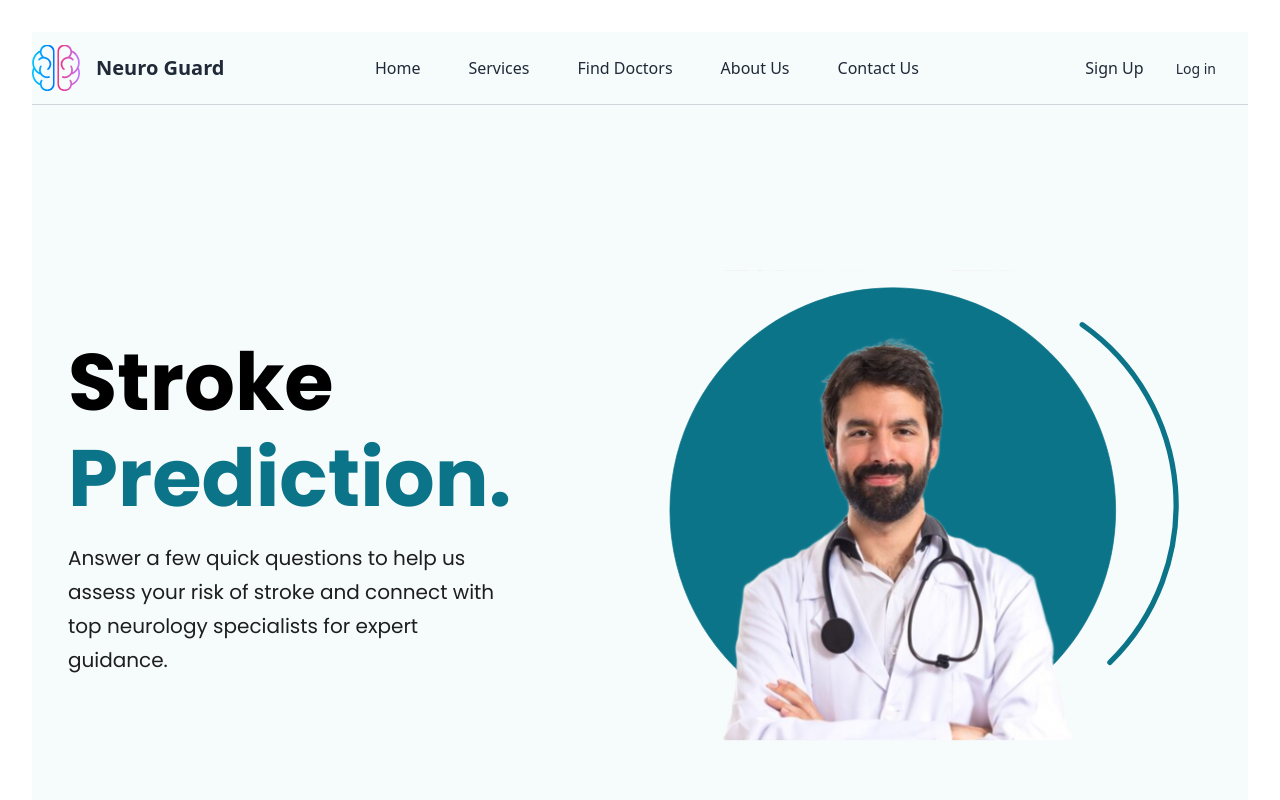
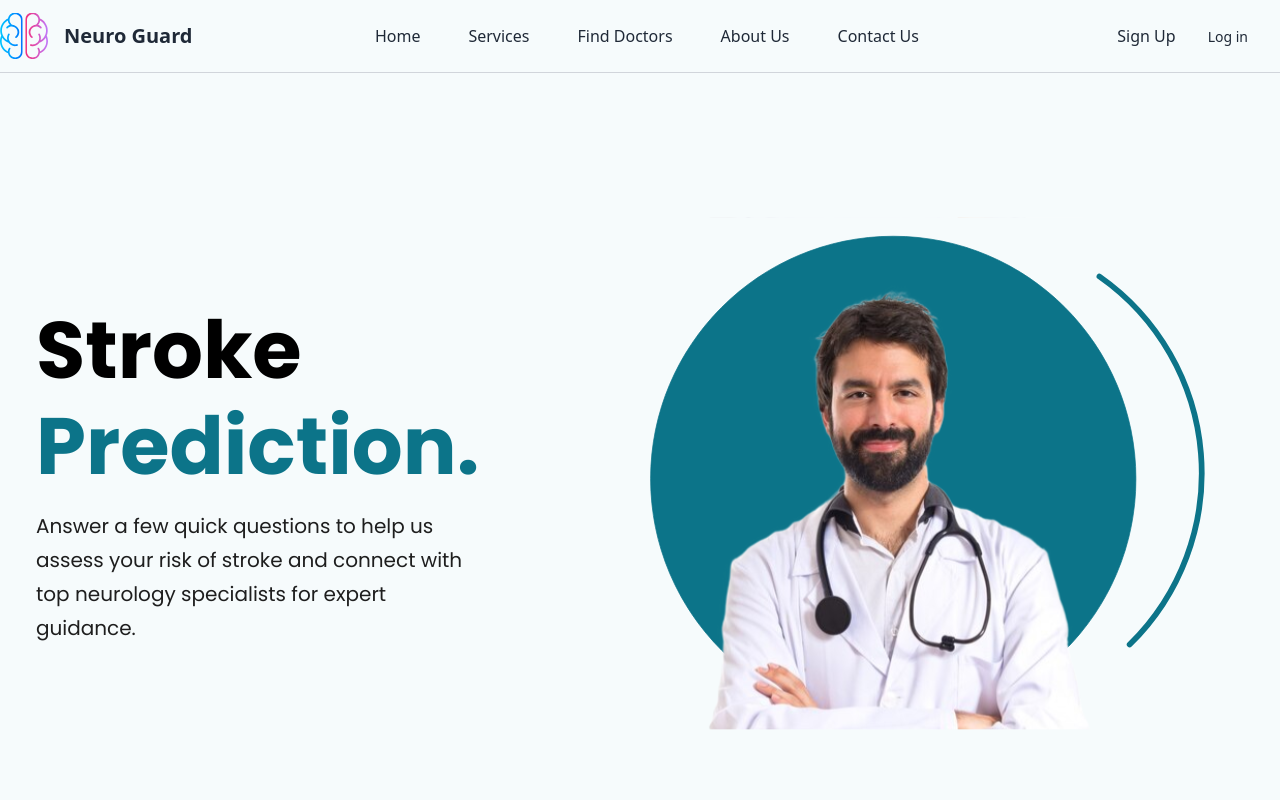
Before and after one commit to alsaeedmohamed/Graduation_project, a React (Vite) app: page / in a window 1280 px wide. Shown: the top 800 px of the page. Built offline with nearby package versions, Linux system fonts and the light colour scheme.

Commit message:
Update: full width pages

```diff
--- a/src/App.css
+++ b/src/App.css
@@ -1,7 +1,8 @@
 #root {
-  max-width: 1280px;
+  max-width: 1920px;
   margin: 0 auto;
-  padding: 2rem;
+  /* padding: 2rem; */
+  padding: 0;
   text-align: center;
 }
 
```
